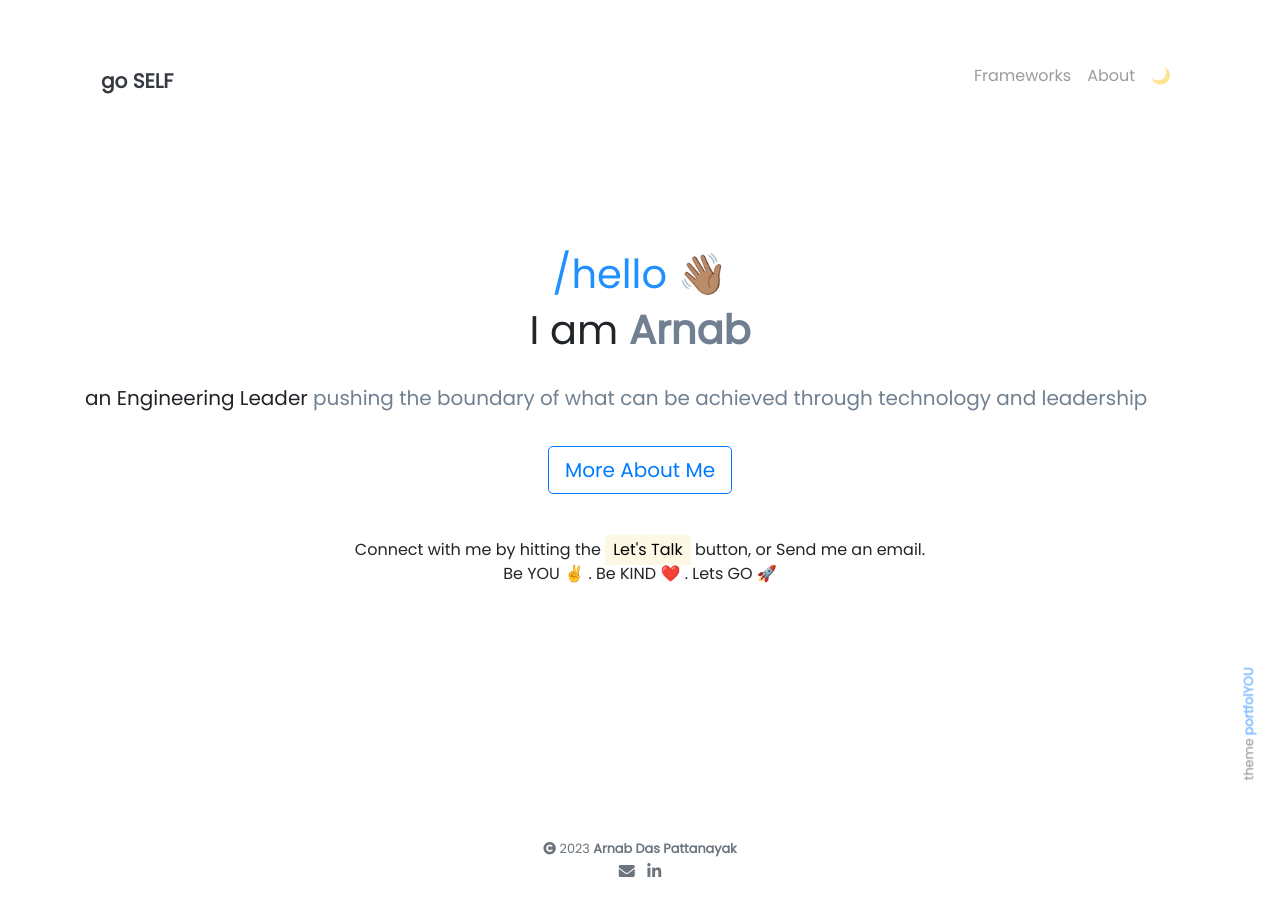
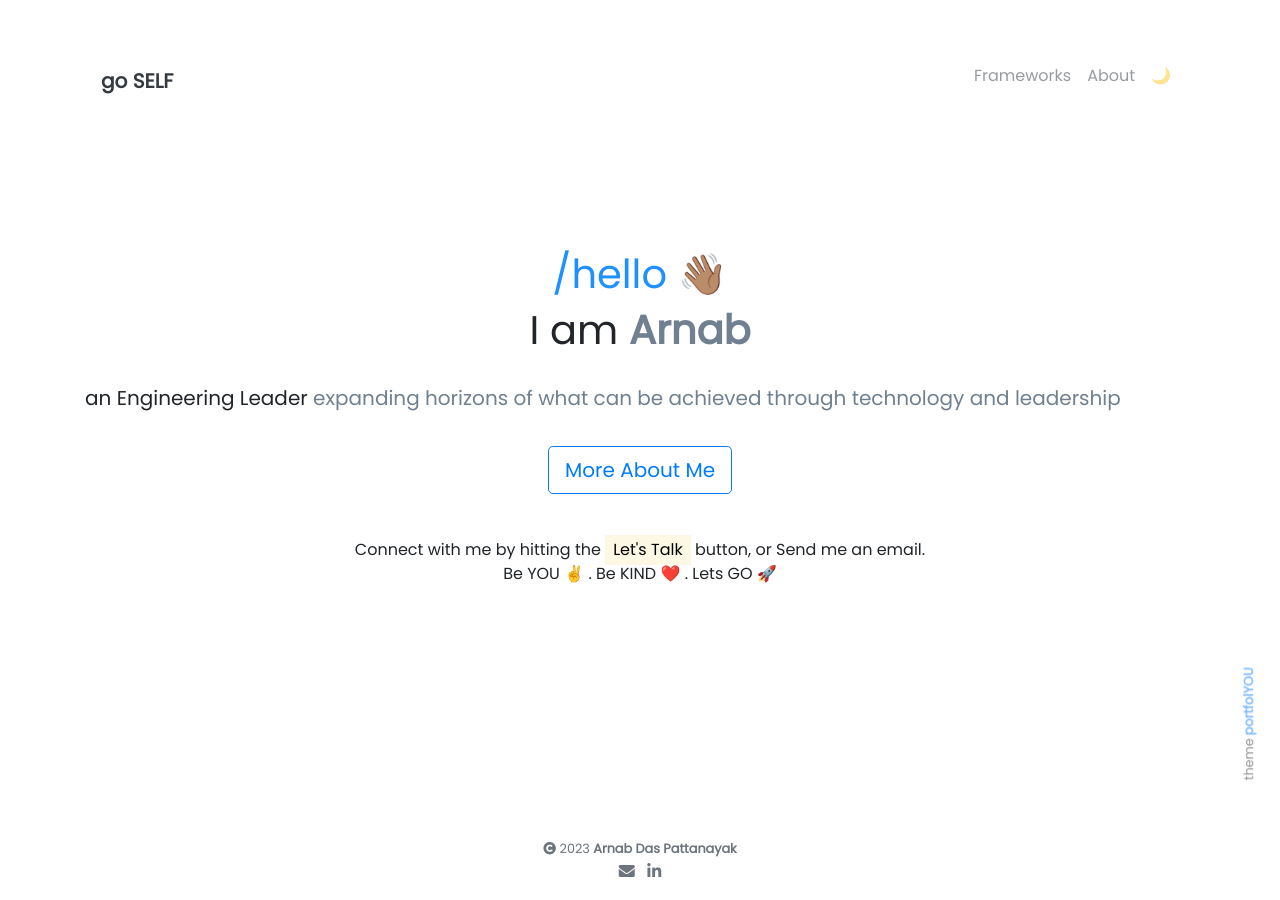
Before and after one commit to arn-ab/arnab-dp.github.io, a Jekyll site: the page built from pages/index.md, in a window 1280 px wide. Built offline with Jekyll 4.4.1, drawn with Linux system fonts in a browser that asks for light colours; nearby versions of some CDN libraries; a script that is not in the unit is left out.

Commit message:
Expanding horizons

```diff
--- a/_includes/landing.html
+++ b/_includes/landing.html
@@ -12,7 +12,7 @@
 </div>
 
 <div>
-  <h5 class="mt-auto"><span style ="font-weight: 20 ;">an Engineering Leader </span> <span style ="font-weight: 20 ;color: slategrey;">pushing the boundary of what can be achieved through technology and leadership</span></h5>
+  <h5 class="mt-auto"><span style ="font-weight: 20 ;">an Engineering Leader </span> <span style ="font-weight: 20 ;color: slategrey;">expanding horizons of what can be achieved through technology and leadership</span></h5>
 </div>
   <div class="row justify-content-center align-items-center p-4">
     <div class="col-lg-4 col-md-6 text-center ">
```
